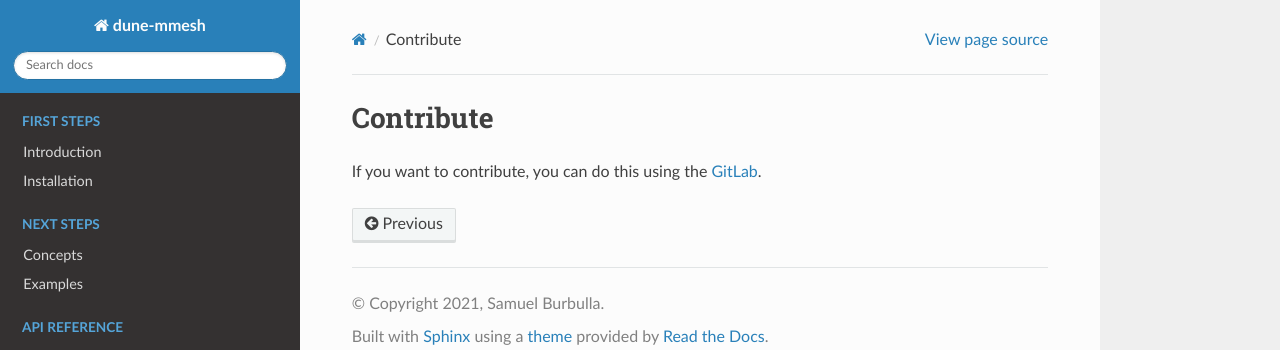
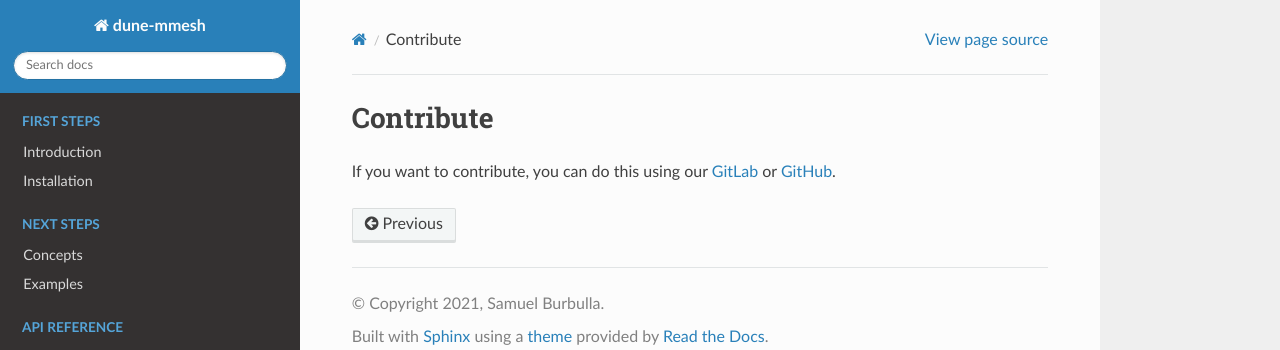
Before and after one commit to samuelburbulla/dune-mmesh, a Sphinx documentation site: the page built from doc/contribute.rst, in a window 1280 px wide. Shown: the top 350 px of the page. Built offline with Sphinx 7.4.7 and the Read the Docs theme 2.0.0, drawn with Linux system fonts in a browser that asks for light colours; pages that are not in the unit, such as notebooks, are missing from menus.

Commit message:
Fix version and add github link.

```diff
--- a/doc/conf.py
+++ b/doc/conf.py
@@ -22,7 +22,7 @@ copyright = '2021, Samuel Burbulla'
 author = 'Samuel Burbulla, Andreas Dedner, Maximilian Hörl, Christian Rohde'
 
 # The full version, including alpha/beta/rc tags
-release = '1.2'
+release = 'master'
 
 
 # -- General configuration ---------------------------------------------------
--- a/doc/contribute.rst
+++ b/doc/contribute.rst
@@ -2,4 +2,5 @@
 Contribute
 **********
 
-If you want to contribute, you can do this using the `GitLab <https://gitlab.dune-project.org/samuel.burbulla/dune-mmesh>`_.
+If you want to contribute, you can do this using our `GitLab <https://gitlab.dune-project.org/samuel.burbulla/dune-mmesh>`_
+or `GitHub <https://github.com/samuelburbulla/dune-mmesh/>`_.
--- a/doc/pyreference/grid.rst
+++ b/doc/pyreference/grid.rst
@@ -3,7 +3,7 @@ Grid construction
 *****************
 
 Unfortunately, documentation of Python API for master can not be generated at the moment.
-Please rely on version [release/1.3.1](https://dune-mmesh.readthedocs.io/en/release-1.3.1/pyreference/grid.html) instead!
+Please rely on version `release/1.3.1 <https://dune-mmesh.readthedocs.io/en/release-1.3.1/pyreference/grid.html>`_ instead!
 
 .. automodule:: dune.mmesh
   :noindex:
--- a/doc/pyreference/solve.rst
+++ b/doc/pyreference/solve.rst
@@ -3,7 +3,7 @@ Coupled solve
 *************
 
 Unfortunately, documentation of Python API for master can not be generated at the moment.
-Please rely on version [release/1.3.1](https://dune-mmesh.readthedocs.io/en/release-1.3.1/pyreference/solve.html) instead!
+Please rely on version `release/1.3.1 <https://dune-mmesh.readthedocs.io/en/release-1.3.1/pyreference/solve.html>`_ instead!
 
 .. automodule:: dune.mmesh
   :noindex:
--- a/doc/pyreference/trace.rst
+++ b/doc/pyreference/trace.rst
@@ -3,7 +3,7 @@ Trace and skeleton
 ******************
 
 Unfortunately, documentation of Python API for master can not be generated at the moment.
-Please rely on version [release/1.3.1](https://dune-mmesh.readthedocs.io/en/release-1.3.1/pyreference/trace.html) instead!
+Please rely on version `release/1.3.1 <https://dune-mmesh.readthedocs.io/en/release-1.3.1/pyreference/trace.html>`_ instead!
 
 .. automodule:: dune.mmesh
   :noindex:
--- a/doc/pyreference/utility.rst
+++ b/doc/pyreference/utility.rst
@@ -3,7 +3,7 @@ Utility functions
 *****************
 
 Unfortunately, documentation of Python API for master can not be generated at the moment.
-Please rely on version [release/1.3.1](https://dune-mmesh.readthedocs.io/en/release-1.3.1/pyreference/utility.html) instead!
+Please rely on version `release/1.3.1 <https://dune-mmesh.readthedocs.io/en/release-1.3.1/pyreference/utility.html>`_ instead!
 
 .. automodule:: dune.mmesh
   :noindex:
```
